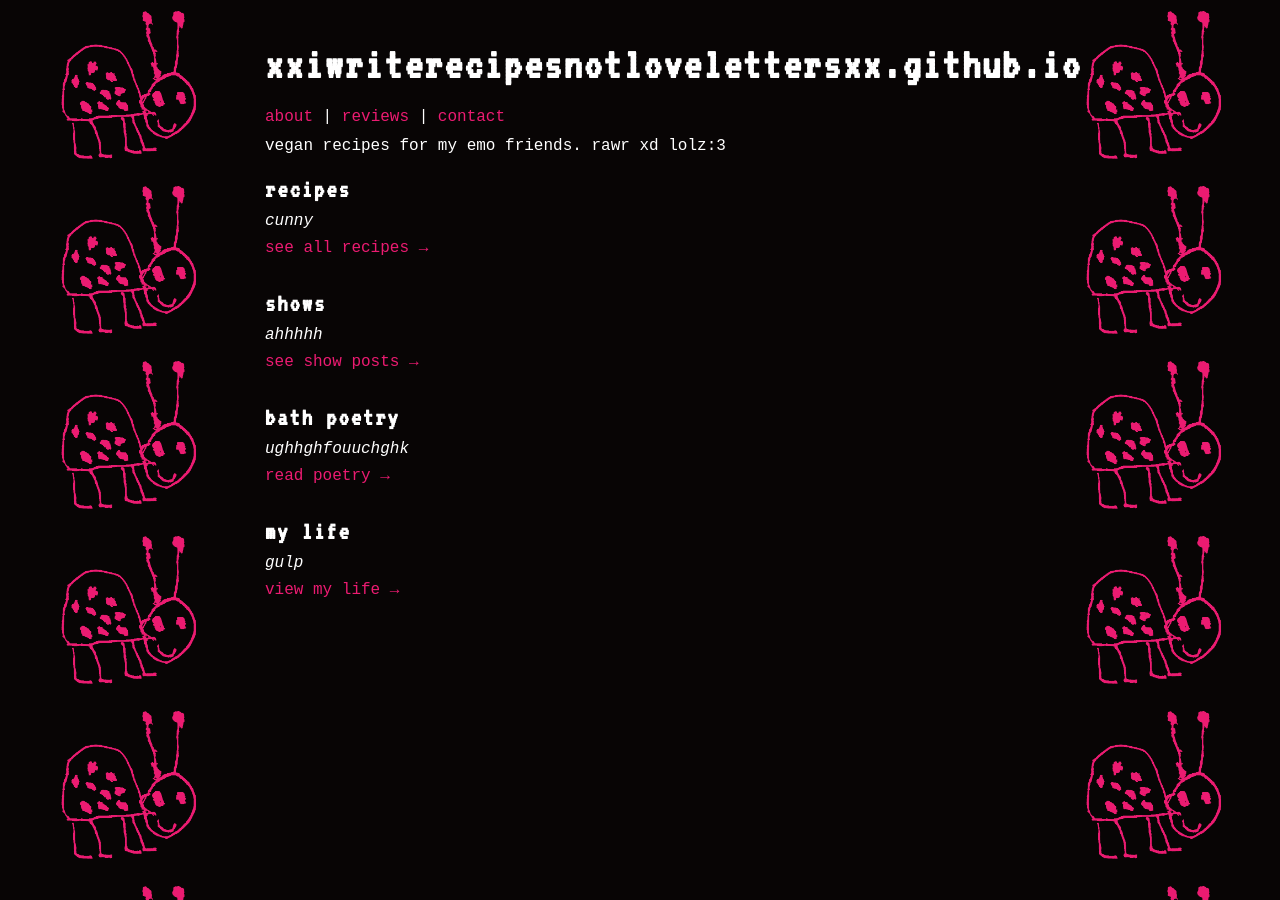
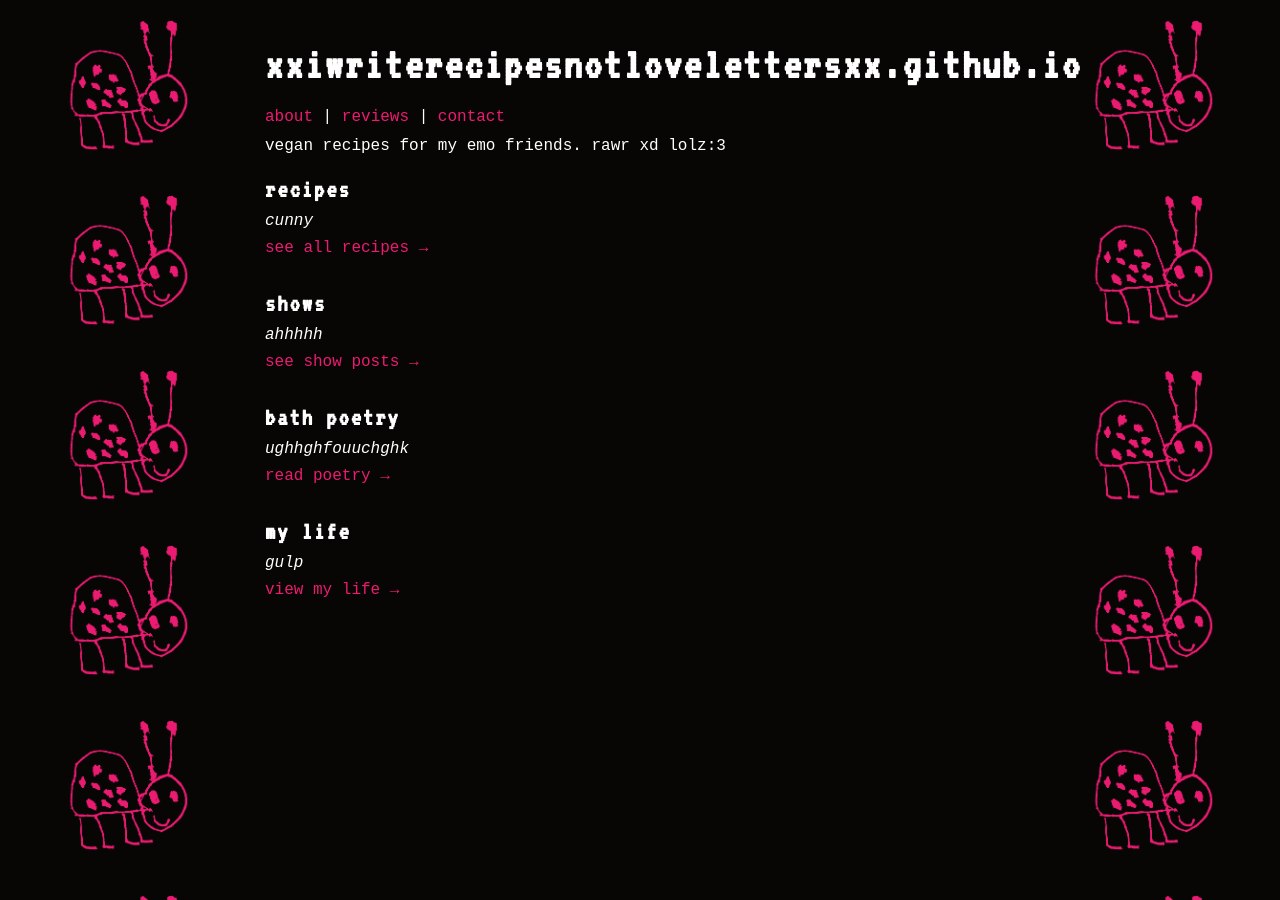
Before and after one commit to xxiwriterecipesnotlovelettersxx/xxiwriterecipesnotlovelettersxx.github.io, a Jekyll site: the page built from index.md, in a window 1280 px wide. Built offline with Jekyll 4.4.1, drawn with Linux system fonts in a browser that asks for light colours.

Commit message:
Update style.css

```diff
--- a/assets/css/style.css
+++ b/assets/css/style.css
@@ -13,7 +13,7 @@ body {
   text-transform: lowercase;
 
   /*  SIDE IMAGE BORDERS ADDED  */
-  background-image: url('/images/yerrrpproject!donepfppink.png'), url('/images/yerrrpproject!donepfppink.png');
+  background-image: url('/images/borderf.png'), url('/images/borderf.png');
   background-repeat: repeat-y, repeat-y;
   background-position: 40px top, calc(100% - 40px) top;
   background-size: auto 175px; /* adjust height if needed */
```
